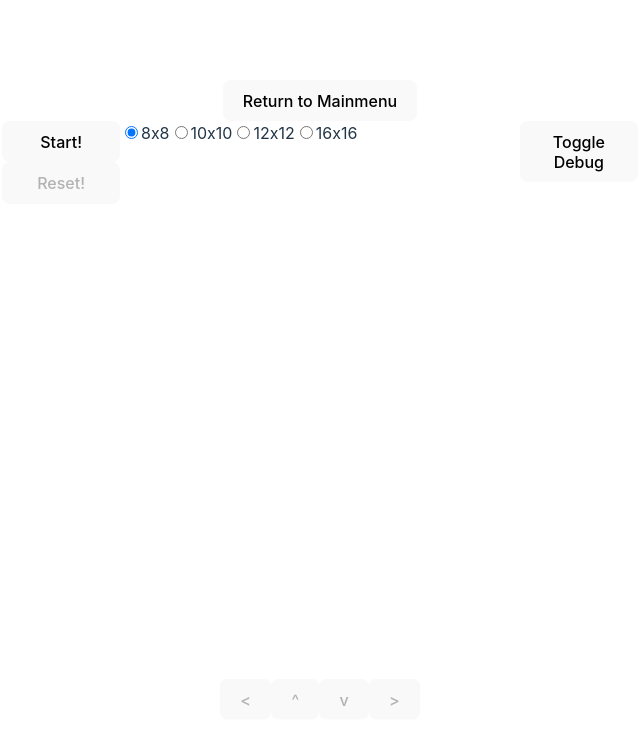
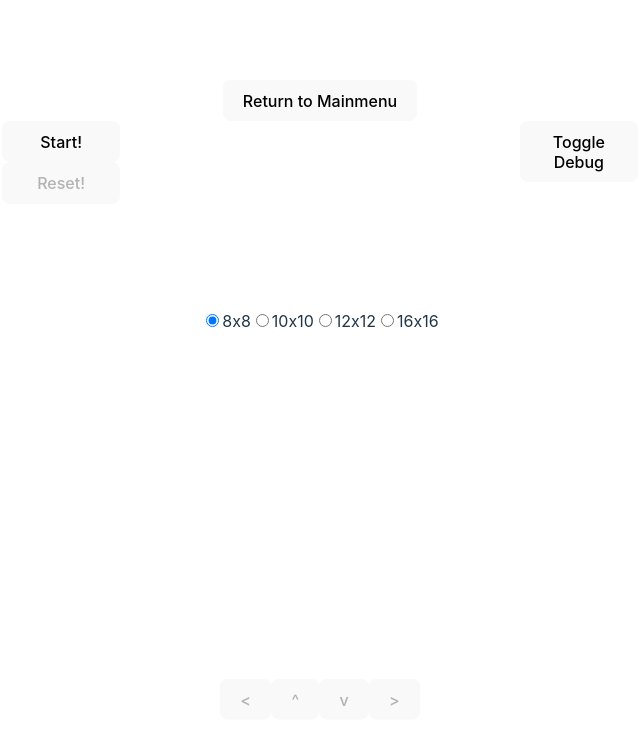
Before and after one commit to supermedman/vue-topdown-dungeon, a Vue app: page / in a window 1280 px wide. Both pictures are taken after a click on the button "Play". Shown: the top 744 px of the page, without its empty margins (320-960 px from the left). Built offline with nearby package versions, Linux system fonts and the light colour scheme.

Commit message:
Added UI functionality for level gen using component template

```diff
--- a/src/components/GameManager.vue
+++ b/src/components/GameManager.vue
@@ -2,12 +2,15 @@
 import { defineComponent } from 'vue';
 
 import MapDisplay from './MapDisplay.vue';
+import MapMakerControl from './MapMakerControl.vue';
+
 
 import level_one from '../levels/level1.json';
 
 import { createLevel, loadLevel, MakerMap, simplifiedLevelGenTest } from '../utils/LevelFactory';
 
 import { TileData, MapTile, CellData, CellManager } from '../typing/Tiles'; //
+
 
 const emptyTile = new MapTile({ id: 0, connections: [["", 0]]});
 const emptyCell = new CellData({ id: 0, connections: [["", 0]]});
@@ -21,6 +24,7 @@ type ActiveCon = {
 
 /** TODO CELLS + UI
  *  - Add Level Generation Options UI
+ *      - Add More options / Ideas for options
  *  - Add "Interaction" component handlers for cells with contents
  *  - Add content flow for each type of content "Interaction"
  *      - Enemy
@@ -31,7 +35,8 @@ type ActiveCon = {
 export default defineComponent({
     emits: ['changePage'],
     components: {
-        MapDisplay
+        MapDisplay,
+        MapMakerControl
     },
     data() {
         return {
@@ -48,7 +53,7 @@ export default defineComponent({
                 W: false
             },
             mapMakerContainer: {
-                dimensions: 8,
+                dimPicked: 8,
                 /*
                     TODO: add additional user options for how a level will attempt
                     to generate
@@ -102,6 +107,10 @@ export default defineComponent({
         });
     },
     methods: {
+        updateMapOptions(payload: number){
+            // console.log('Event Recieved from radio check box:', payload);
+            this.mapMakerContainer.dimPicked = payload;
+        },
         loadLevel(dimArgs: number){
             if (!this.levelLoaded) this.levelLoaded = true;
             else return;
@@ -192,7 +201,7 @@ export default defineComponent({
     </div>
     <div class="game-container">
         <div class="left-map-ui">
-            <button style="button" :disabled="levelLoaded" @click="loadLevel(mapMakerContainer.dimensions)">Start!</button>
+            <button style="button" :disabled="levelLoaded" @click="loadLevel(mapMakerContainer.dimPicked)">Start!</button>
             <button style="button" :disabled="!levelLoaded" @click="resetLevel">Reset!</button>
         </div>
         <div id="canvas-holder">
@@ -207,32 +216,10 @@ export default defineComponent({
             :de-con-states="debugStates.showConnectionStates"
             :de-cell-pathing="debugStates.showCellPathing"
             ></MapDisplay>
-            <div id="level-gen-options">
-                <div :hidden="levelLoaded">
-                    <input type="radio" id="dimOne" name="dimOption" :value="8" checked
-                    v-model.number="mapMakerContainer.dimensions"
-                    />
-                    <label for="dimOne">8x8</label>
-                </div>
-                <div :hidden="levelLoaded">
-                    <input type="radio" id="dimTwo" name="dimOption" :value="10"
-                    v-model.number="mapMakerContainer.dimensions"
-                    />
-                    <label for="dimTwo">10x10</label>
-                </div>
-                <div :hidden="levelLoaded">
-                    <input type="radio" id="dimThree" name="dimOption" :value="12"
-                    v-model.number="mapMakerContainer.dimensions"
-                    />
-                    <label for="dimThree">12x12</label>
-                </div>
-                <div :hidden="levelLoaded">
-                    <input type="radio" id="dimFour" name="dimOption" :value="16"
-                    v-model.number="mapMakerContainer.dimensions"
-                    />
-                    <label for="dimFour">16x16</label>
-                </div>
-            </div>
+            <MapMakerControl
+            :level-active="levelLoaded"
+            @update-dimension="updateMapOptions($event)"
+            ></MapMakerControl>
         </div>
         <div class="right-map-ui">
             <button style="button" @click="debugEnabled = !debugEnabled">Toggle Debug</button>
--- /dev/null
+++ b/src/components/MapMakerControl.vue
@@ -0,0 +1,58 @@
+<script lang="ts">
+import { defineComponent } from 'vue';
+
+
+export default defineComponent({
+    emits: ['updateDimension'],
+    data(){
+        return {
+            levelLoaded: false,
+            dimValue: 8
+        }
+    },
+    props: {
+        levelActive: {
+            type: Boolean
+        }
+    },
+    watch: {
+        levelActive(newData: boolean, oldData: boolean) {
+            if (newData === oldData) return;
+            this.levelLoaded = newData;
+        }
+    }
+});
+</script>
+
+<template>
+    <div id="level-gen-options">
+        <div :hidden="levelLoaded">
+            <input type="radio" id="dimOne" name="dimOption" :value="8" checked
+            v-model.number="dimValue"
+            @change="$emit('updateDimension', dimValue)"
+            />
+            <label for="dimOne">8x8</label>
+        </div>
+        <div :hidden="levelLoaded">
+            <input type="radio" id="dimTwo" name="dimOption" :value="10"
+            v-model.number="dimValue"
+            @change="$emit('updateDimension', dimValue)"
+            />
+            <label for="dimTwo">10x10</label>
+        </div>
+        <div :hidden="levelLoaded">
+            <input type="radio" id="dimThree" name="dimOption" :value="12"
+            v-model.number="dimValue"
+            @change="$emit('updateDimension', dimValue)"
+            />
+            <label for="dimThree">12x12</label>
+        </div>
+        <div :hidden="levelLoaded">
+            <input type="radio" id="dimFour" name="dimOption" :value="16"
+            v-model.number="dimValue"
+            @change="$emit('updateDimension', dimValue)"
+            />
+            <label for="dimFour">16x16</label>
+        </div>
+    </div>
+</template>
--- a/src/style.css
+++ b/src/style.css
@@ -66,10 +66,24 @@ button:focus-visible {
 canvas {
   border: 1px solid black;
 }
+
+/* Level Container */
 div#canvas-holder {
+  display: flex;
   min-width: 400px;
   min-height: 400px;
+  justify-content: space-around;
 }
+/* Shown in place of Level before generation */
+#level-gen-options {
+  display: flex;
+  width: fit-content;
+  flex-wrap: wrap;
+  align-items: center;
+  justify-content: center;
+  /* place-items: column space-between; */
+}
+
 
 /* Main Menu */
 /* .home-button {
@@ -95,12 +109,6 @@ div.left-map-ui, div.right-map-ui {
   justify-content: flex-start;
 }
 
-#level-gen-options {
-  display: flex;
-  width: fit-content;
-  flex-wrap: wrap;
-  place-items: column space-between;
-}
 
 .card {
   padding: 2em;
```
